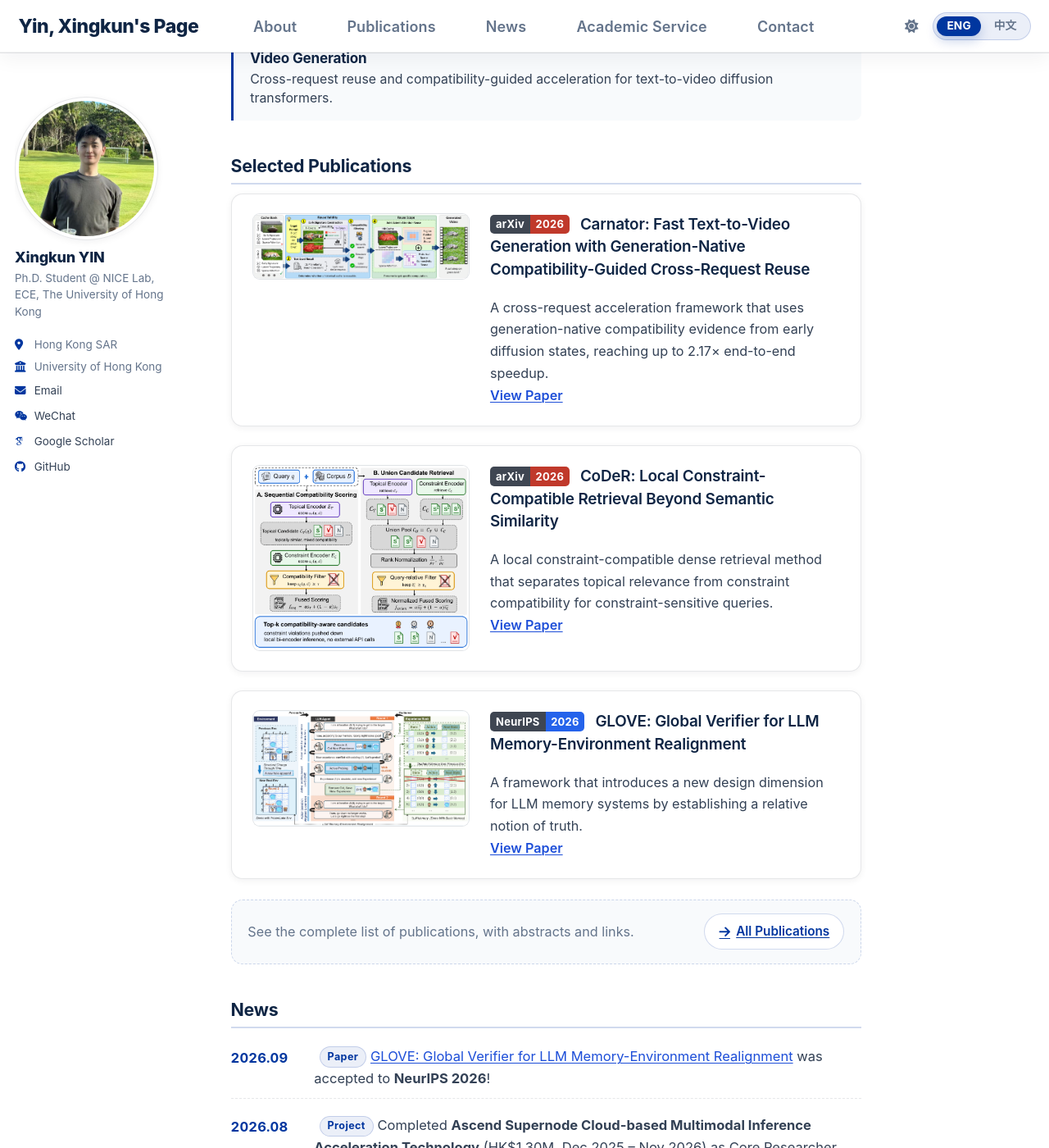
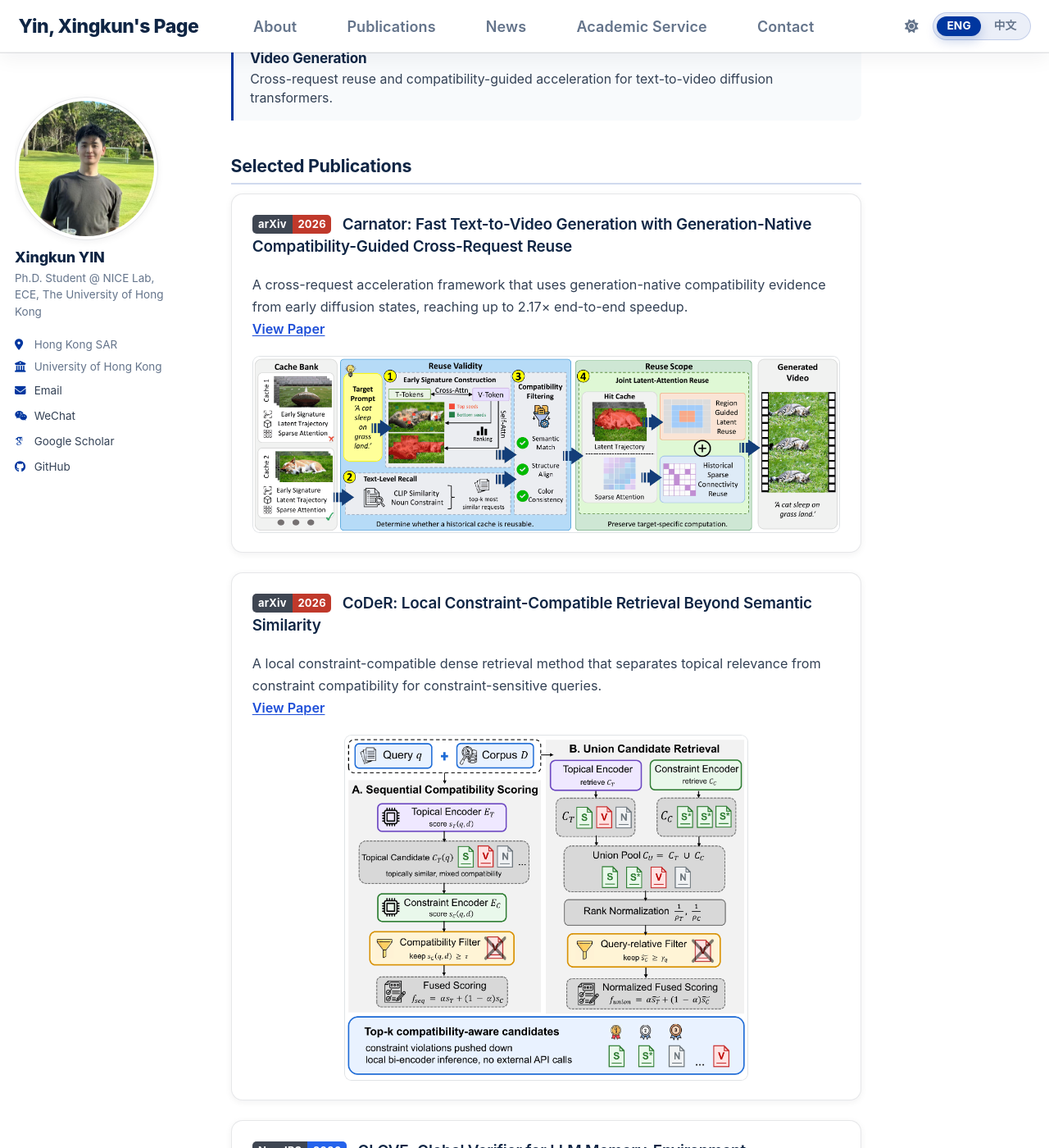
Before and after one commit to troyyxk/troyyxk.github.io, a Jekyll site: the page built from _pages/about.md, in a window 1280 px wide and 1400 px high, scrolled down 1108 px. Shown: the whole window at 82% size. Built offline with Jekyll 4.4.1, drawn with Linux system fonts in a browser that asks for light colours; some web fonts are replaced; a script bundle is joined from its source files by our own code; library files that are not in the unit come from our copies; comment, search, counter and statistics services are not loaded.

Commit message:
Let each publication card introduce the paper with its own figure
The card put a 265px thumbnail beside the text, which is the least useful place
for a paper's teaser: too small to read, and it squeezed the title. The card is
one column again — badge and title, summary, link — with the figure centred
underneath at up to 420px tall (260px on a phone), so the text gets the full
width and the figure gets the room to be looked at.

```diff
--- a/_sass/layout/_redesign.scss
+++ b/_sass/layout/_redesign.scss
@@ -817,17 +817,44 @@ html[data-theme="dark"] .paper-hero .note-chip {
   color: #f0c36a;
 }
 
+/* The card introduces the paper the way a project page does: badge and title,
+   the one-line summary, then the paper's own figure underneath and centred,
+   instead of a small thumbnail squeezed beside the text. */
 .pub-card__layout {
-  gap: 1.4rem;
+  flex-direction: column;
+  align-items: stretch;
+  gap: 1.1rem;
+}
+
+.pub-card__content {
+  order: 1;
 }
 
 .pub-card__image {
-  flex: 0 0 265px;
-  max-width: 265px;
+  order: 2;
+  flex: none;
+  width: fit-content;
+  max-width: 100%;
+  margin: 0 auto;
   border: 1px solid var(--rs-border);
   border-radius: var(--rs-radius-sm);
   background: var(--rs-surface);
   box-shadow: none;
+}
+
+/* The figure is capped by height, so a wide teaser fills the card while a
+   near-square one still fits above the fold. */
+.pub-card__image img {
+  width: auto;
+  max-width: 100%;
+  max-height: 420px;
+  height: auto;
+}
+
+@media (max-width: 600px) {
+  .pub-card__image img {
+    max-height: 260px;
+  }
 }
 
 html[data-theme="dark"] .pub-card__image {
```
